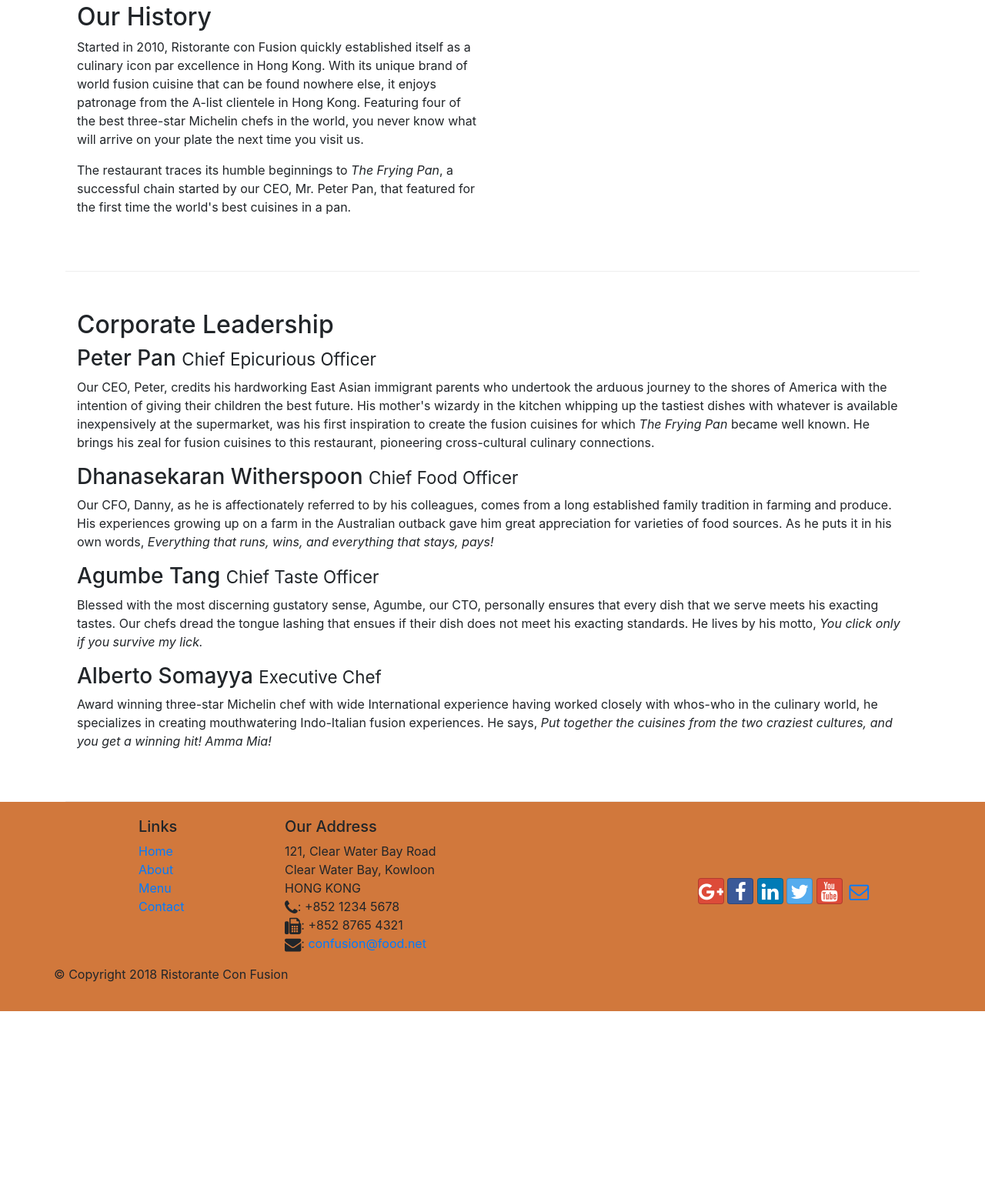
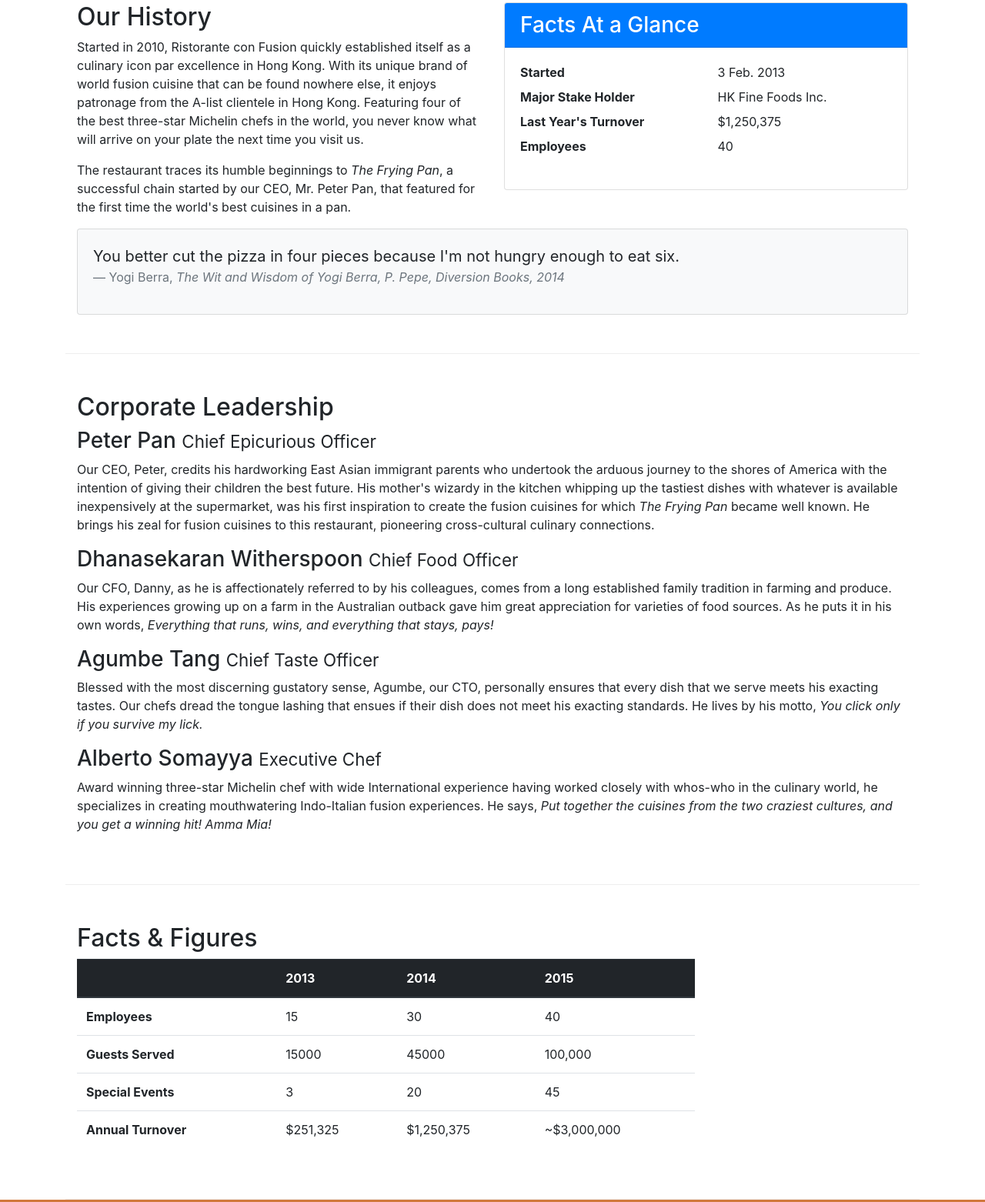
Before and after one commit to FranzGB/conFusion, a website: page aboutus.html in a window 1280 px wide. Shown: the part 462-2024 px from the top of the page at 77% size. Before the commit the page ends 1776 px from the top, so only its background shows below. Drawn offline with nearby package versions, Linux system fonts and the light colour scheme.

Commit message:
Tables and Cards

```diff
--- a/aboutus.html
+++ b/aboutus.html
@@ -69,9 +69,39 @@
                 <p>Started in 2010, Ristorante con Fusion quickly established itself as a culinary icon par excellence in Hong Kong. With its unique brand of world fusion cuisine that can be found nowhere else, it enjoys patronage from the A-list clientele in Hong Kong.  Featuring four of the best three-star Michelin chefs in the world, you never know what will arrive on your plate the next time you visit us.</p>
                 <p>The restaurant traces its humble beginnings to <em>The Frying Pan</em>, a successful chain started by our CEO, Mr. Peter Pan, that featured for the first time the world's best cuisines in a pan.</p>
             </div>
-            <div>
+            <div class="col-sm">
+                <div class="card">
+                    <h3 class="card-header bg-primary text-white">
+                        Facts At a Glance
+                    </h3>
+                    <div class="card-body">
+                        <dl class="row">
+                            <dt class="col-6">Started</dt>
+                            <dd class="col-6">3 Feb. 2013</dd>
+                            <dt class="col-6">Major Stake Holder</dt>
+                            <dd class="col-6">HK Fine Foods Inc.</dd>
+                            <dt class="col-6">Last Year's Turnover</dt>
+                            <dd class="col-6">$1,250,375</dd>
+                            <dt class="col-6">Employees</dt>
+                            <dd class="col-6">40</dd>
+                        </dl>
+                    </div>
+                </div>
+            </div>
+            <div class="col-12">
+                <div class="card card-body bg-light">
+                    <blockquote class="blockquote">
+                        <p class="mb-0">You better cut the pizza in four pieces because
+                            I'm not hungry enough to eat six.</p>
+                        <footer class="blockquote-footer">Yogi Berra,
+                            <cite title="Source Title">The Wit and Wisdom of Yogi Berra,
+                            P. Pepe, Diversion Books, 2014</cite>
+                        </footer>
+                    </blockquote>
+                </div>
             </div>
         </div>
+
 
 
         <div class="row row-content">
@@ -90,7 +120,52 @@
 
             </div>
        </div>
+       <div class="row row-content">
+           <div class="col-12 col-sm-9">
+                <h2>Facts &amp; Figures</h2>
+                <div class="table-responsive">
+                    <table class="table table-stripped">
+                        <thead class="thead-dark">
+                            <tr>
+                                <th>&nbsp;</th>
+                                <th>2013</th>
+                                <th>2014</th>
+                                <th>2015</th>
+                            </tr>
+                        </thead>
+                        <tbody>
+                            <tr>
+                                <th>Employees</th>
+                                <td>15</td>
+                                <td>30</td>
+                                <td>40</td>
+                            </tr>
+                            <tr>
+                                <th>Guests Served</th>
+                                <td>15000</td>
+                                <td>45000</td>
+                                <td>100,000</td>
+                            </tr>
+                            <tr>
+                                <th>Special Events</th>
+                                <td>3</td>
+                                <td>20</td>
+                                <td>45</td>
+                            </tr>
+                            <tr>
+                                <th>Annual Turnover</th>
+                                <td>$251,325</td>
+                                <td>$1,250,375</td>
+                                <td>~$3,000,000</td>
+                            </tr>
+                        </tbody>
+                    </table>
+                </div>
+            </div>
+           <div class="col-12 col-sm-3">
 
+           </div>
+       </div>
     </div>
 
     <footer class="footer">
```
Also changed, not shown: img/alberto.png (added), img/buffet.png (added), img/logo.png (added), img/uthappizza.png (added), 1 other file.
